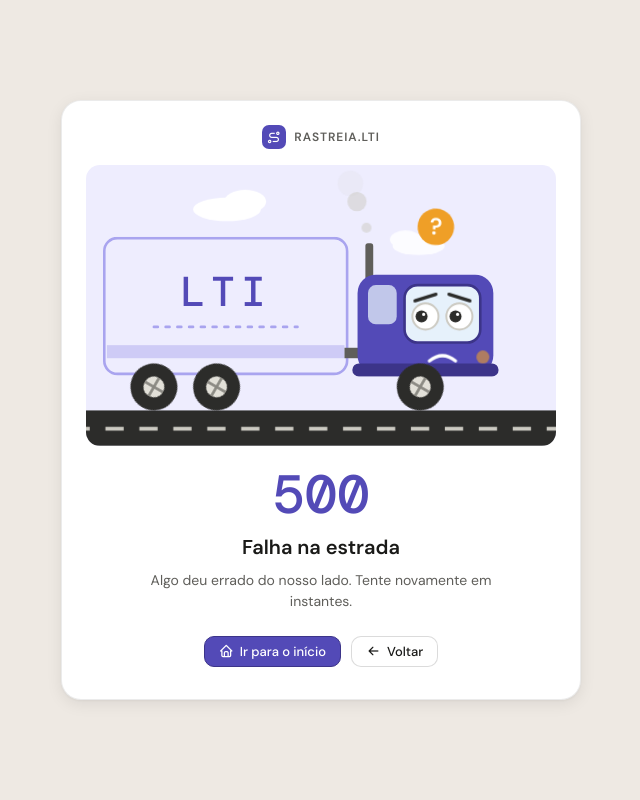
After one commit to thiagof00/rastreia.lti.web, a Spring app: template src/main/resources/templates/error.html in a window 1280 px wide. The commit adds this page. Shown: the whole page, without its empty margins (319-959 px from the left). Run offline with Thymeleaf, Linux system fonts and the light colour scheme; the template is opened without the code that fills it, so the values that code supplies are empty; some libraries are stand-ins or nearby versions.

Commit message:
Inclusao de rotas REST para o app e inclusao da pagina de erro

```diff
--- a/src/main/java/rastreia/lti/web/config/WebConfig.java
+++ b/src/main/java/rastreia/lti/web/config/WebConfig.java
@@ -24,6 +24,8 @@ public class WebConfig implements WebMvcConfigurer {
                         "/login",
                         "/logout",
                         "/global.css",
-                        "/login.jpg");
+                        "/login.jpg",
+                        "/error",
+                        "/api/login");
     }
 }
--- a/src/main/java/rastreia/lti/web/controllers/CarretasController.java
+++ b/src/main/java/rastreia/lti/web/controllers/CarretasController.java
@@ -1,10 +1,8 @@
 package rastreia.lti.web.controllers;
 
-import org.apache.coyote.Response;
 import org.springframework.beans.factory.annotation.Autowired;
 import org.springframework.dao.DataIntegrityViolationException;
 import org.springframework.http.HttpStatus;
-import org.springframework.http.HttpStatusCode;
 import org.springframework.stereotype.Controller;
 import org.springframework.web.bind.annotation.GetMapping;
 import org.springframework.web.bind.annotation.ModelAttribute;
@@ -26,9 +24,10 @@ public class CarretasController {
     @GetMapping("/carretas")
     public ModelAndView index() {
         ModelAndView mv = new ModelAndView("carretas/index");
+        Long totalCarretas = carretasRepository.count();
         mv.addObject("paginaAtiva", "carretas");
         mv.addObject("carretas", carretasRepository.findAll());
-
+        mv.addObject("totalCarretas", totalCarretas);
         return mv;
     }
 
--- a/src/main/java/rastreia/lti/web/controllers/GeralController.java
+++ b/src/main/java/rastreia/lti/web/controllers/GeralController.java
@@ -98,7 +98,7 @@ public class GeralController {
         return "redirect:/";
     }
 
-    private String obterIp(HttpServletRequest request) {
+    static String obterIp(HttpServletRequest request) {
         String cfIp = request.getHeader("CF-Connecting-IP");
         if (cfIp != null && !cfIp.isBlank()) {
             return cfIp;
--- a/src/main/java/rastreia/lti/web/controllers/MotoristasController.java
+++ b/src/main/java/rastreia/lti/web/controllers/MotoristasController.java
@@ -11,8 +11,6 @@ import org.springframework.web.bind.annotation.PostMapping;
 import org.springframework.web.server.ResponseStatusException;
 import org.springframework.web.servlet.ModelAndView;
 import org.springframework.web.servlet.mvc.support.RedirectAttributes;
-
-import rastreia.lti.web.models.Carreta;
 import rastreia.lti.web.models.Motorista;
 import rastreia.lti.web.repository.MotoristaRepository;
 
@@ -25,8 +23,11 @@ public class MotoristasController {
     @GetMapping("/motoristas")
     public ModelAndView index() {
         ModelAndView mv = new ModelAndView("motoristas/index");
+        Long totalMotoristas = motoristaRepository.count();
+
         mv.addObject("paginaAtiva", "motoristas");
         mv.addObject("motoristas", motoristaRepository.findAll());
+        mv.addObject("totalMotoristas", totalMotoristas);
         return mv;
     }
 
--- a/src/main/resources/templates/caminhoes/index.html
+++ b/src/main/resources/templates/caminhoes/index.html
@@ -23,7 +23,7 @@
                 <div class="stat-card">
                     <div class="stat-icon si-purple"><i class="ti ti-steering-wheel"></i></div>
                     <div class="stat-body">
-                        <div class="stat-value" style="color:var(--purple-500)">12</div>
+                        <div class="stat-value" style="color:var(--purple-500)" th:text="${totalCaminhoes}"></div>
                         <div class="stat-label">Total cadastrados</div>
                     </div>
                 </div>
--- a/src/main/resources/templates/carretas/index.html
+++ b/src/main/resources/templates/carretas/index.html
@@ -25,7 +25,7 @@
                 <div class="stat-card">
                     <div class="stat-icon si-purple"><i class="ti ti-truck"></i></div>
                     <div class="stat-body">
-                        <div class="stat-value" style="color:var(--purple-500)">18</div>
+                        <div class="stat-value" style="color:var(--purple-500)" th:text="${totalCarretas}"></div>
                         <div class="stat-label">Total cadastradas</div>
                     </div>
                 </div>
--- /dev/null
+++ b/src/main/resources/templates/error.html
@@ -0,0 +1,455 @@
+<!DOCTYPE html>
+<html lang="pt-BR" xmlns:th="http://www.thymeleaf.org">
+
+<head>
+    <meta charset="UTF-8">
+    <meta name="viewport" content="width=device-width, initial-scale=1">
+    <title th:text="|${status != null ? status : 500} — Rastreia LTI|">Erro — Rastreia LTI</title>
+    <link rel="stylesheet" th:href="@{/global.css}">
+    <link
+        href="https://fonts.googleapis.com/css2?family=DM+Sans:wght@300;400;500;600&family=DM+Mono:wght@400;500&display=swap"
+        rel="stylesheet">
+    <link href="https://cdn.jsdelivr.net/npm/@tabler/icons-webfont@3.19.0/dist/tabler-icons.min.css" rel="stylesheet">
+    <style>
+        .err-page {
+            display: flex;
+            align-items: center;
+            justify-content: center;
+            min-height: 100vh;
+            padding: 24px;
+        }
+
+        .err-card {
+            width: 100%;
+            max-width: 520px;
+            padding: 24px 24px 32px;
+            text-align: center;
+            background: var(--surface);
+            border: 1px solid var(--border);
+            border-radius: var(--radius-xl);
+            box-shadow: var(--shadow);
+            animation: err-in .5s ease both;
+        }
+
+        .err-brand {
+            display: flex;
+            align-items: center;
+            justify-content: center;
+            gap: 8px;
+            margin-bottom: 16px;
+            font-size: 12px;
+            font-weight: 600;
+            letter-spacing: .08em;
+            color: var(--text-2);
+        }
+
+        .err-brand i {
+            display: flex;
+            align-items: center;
+            justify-content: center;
+            width: 24px;
+            height: 24px;
+            font-size: 14px;
+            color: #fff;
+            background: var(--purple-500);
+            border-radius: 7px;
+        }
+
+        .err-scene {
+            display: block;
+            width: 100%;
+            height: auto;
+            margin-bottom: 22px;
+            border-radius: var(--radius-lg);
+        }
+
+        .err-code {
+            font-family: var(--mono);
+            font-size: 54px;
+            font-weight: 500;
+            line-height: 1;
+            color: var(--purple-500);
+        }
+
+        .err-title {
+            margin-top: 10px;
+            font-size: 20px;
+            font-weight: 600;
+            color: var(--text-1);
+        }
+
+        .err-msg {
+            max-width: 380px;
+            margin: 8px auto 0;
+            color: var(--text-2);
+        }
+
+        .err-actions {
+            display: flex;
+            flex-wrap: wrap;
+            gap: 10px;
+            justify-content: center;
+            margin-top: 24px;
+        }
+
+        .err-actions .btn.btn-primary {
+            width: auto;
+            color: #fff;
+            background: var(--purple-500);
+            border-color: var(--purple-700);
+        }
+
+        .err-actions .btn.btn-primary:hover {
+            background: var(--purple-700);
+        }
+
+        .err-path {
+            margin-top: 20px;
+            font-family: var(--mono);
+            font-size: 12px;
+            color: var(--text-3);
+            word-break: break-all;
+        }
+
+        .truck {
+            transform-origin: 180px 190px;
+            animation: err-bounce 1.1s ease-in-out infinite;
+        }
+
+        .wheel {
+            transform-box: fill-box;
+            transform-origin: center;
+            animation: err-spin .9s linear infinite;
+        }
+
+        .eye {
+            transform-box: fill-box;
+            transform-origin: center;
+            animation: err-blink 4.2s infinite;
+        }
+
+        .pupils-idle {
+            animation: err-look 5s ease-in-out infinite;
+        }
+
+        .puff {
+            transform-box: fill-box;
+            transform-origin: center;
+            opacity: 0;
+            animation: err-puff 2.4s ease-out infinite;
+        }
+
+        .puff:nth-child(2) {
+            animation-delay: .8s;
+        }
+
+        .puff:nth-child(3) {
+            animation-delay: 1.6s;
+        }
+
+        .question {
+            animation: err-float 1.8s ease-in-out infinite;
+        }
+
+        .light {
+            animation: err-glow 1.4s ease-in-out infinite;
+        }
+
+        .cloud {
+            animation: err-cloud 18s linear infinite;
+        }
+
+        .cloud.slow {
+            animation-duration: 26s;
+            animation-delay: -10s;
+        }
+
+        .road-dash {
+            animation: err-road .7s linear infinite;
+        }
+
+        @keyframes err-in {
+            from {
+                opacity: 0;
+                transform: translateY(14px);
+            }
+
+            to {
+                opacity: 1;
+                transform: none;
+            }
+        }
+
+        @keyframes err-bounce {
+
+            0%,
+            100% {
+                transform: translateY(0) rotate(0);
+            }
+
+            50% {
+                transform: translateY(-2.5px) rotate(-.5deg);
+            }
+        }
+
+        @keyframes err-spin {
+            to {
+                transform: rotate(360deg);
+            }
+        }
+
+        @keyframes err-blink {
+
+            0%,
+            92%,
+            100% {
+                transform: scaleY(1);
+            }
+
+            95% {
+                transform: scaleY(.08);
+            }
+        }
+
+        @keyframes err-look {
+
+            0%,
+            100% {
+                transform: translateX(0);
+            }
+
+            30% {
+                transform: translateX(-3px);
+            }
+
+            65% {
+                transform: translateX(3px);
+            }
+        }
+
+        @keyframes err-puff {
+            0% {
+                opacity: 0;
+                transform: translate(0, 0) scale(.4);
+            }
+
+            20% {
+                opacity: .85;
+            }
+
+            100% {
+                opacity: 0;
+                transform: translate(-16px, -44px) scale(1.5);
+            }
+        }
+
+        @keyframes err-float {
+
+            0%,
+            100% {
+                transform: translateY(0) rotate(-6deg);
+            }
+
+            50% {
+                transform: translateY(-6px) rotate(6deg);
+            }
+        }
+
+        @keyframes err-glow {
+
+            0%,
+            100% {
+                opacity: 1;
+            }
+
+            50% {
+                opacity: .35;
+            }
+        }
+
+        @keyframes err-cloud {
+            from {
+                transform: translateX(-90px);
+            }
+
+            to {
+                transform: translateX(450px);
+            }
+        }
+
+        @keyframes err-road {
+            to {
+                transform: translateX(-26px);
+            }
+        }
+
+        @media (prefers-reduced-motion: reduce) {
+
+            .err-card,
+            .truck,
+            .wheel,
+            .eye,
+            .pupils-idle,
+            .puff,
+            .question,
+            .light,
+            .cloud,
+            .road-dash {
+                animation: none;
+            }
+
+            .puff {
+                opacity: .5;
+            }
+        }
+    </style>
+</head>
+
+<body>
+    <main class="err-page"
+        th:with="codigo=${status != null ? status : 500},
+                 titulo=${status == 404 ? 'Rota não encontrada' : (status == 403 ? 'Acesso negado' : (status == 400 ? 'Requisição inválida' : (status == 503 ? 'Serviço indisponível' : 'Falha na estrada')))},
+                 mensagem=${status == 404 ? 'Essa carga se perdeu no caminho. A página que você procura não existe ou foi movida.' : (status == 403 ? 'Você não tem permissão para acessar este destino.' : (status == 400 ? 'Não foi possível entender o pedido enviado. Confira os dados e tente novamente.' : (status == 503 ? 'O serviço está temporariamente fora do ar. Tente novamente em instantes.' : 'Algo deu errado do nosso lado. Tente novamente em instantes.')))}">
+        <div class="err-card">
+
+            <div class="err-brand"><i class="ti ti-route"></i> RASTREIA.LTI</div>
+
+            <svg class="err-scene" id="cena" viewBox="0 0 360 215" role="img"
+                aria-label="Caminhão animado com expressão preocupada">
+                <rect width="360" height="215" fill="var(--purple-50)" />
+
+                <g class="cloud" fill="#fff">
+                    <ellipse cx="0" cy="34" rx="26" ry="9" />
+                    <ellipse cx="14" cy="28" rx="16" ry="9" />
+                </g>
+                <g class="cloud slow" fill="#fff" opacity=".8">
+                    <ellipse cx="0" cy="62" rx="20" ry="7" />
+                    <ellipse cx="-10" cy="57" rx="12" ry="7" />
+                </g>
+
+                <rect y="188" width="360" height="27" fill="var(--gray-800)" />
+                <g clip-path="url(#estrada)">
+                    <g class="road-dash">
+                        <line x1="0" y1="202" x2="420" y2="202" stroke="var(--gray-300)" stroke-width="3"
+                            stroke-dasharray="14 12" />
+                    </g>
+                </g>
+                <clipPath id="estrada">
+                    <rect y="188" width="360" height="27" />
+                </clipPath>
+
+                <g class="truck">
+                    <rect x="14" y="56" width="186" height="104" rx="10" fill="var(--purple-50)"
+                        stroke="var(--purple-200)" stroke-width="2" />
+                    <rect x="16" y="138" width="182" height="10" fill="var(--purple-100)" />
+                    <text x="107" y="108" text-anchor="middle" font-size="32" font-weight="500" letter-spacing="4"
+                        fill="var(--purple-500)" style="font-family: var(--mono)">LTI</text>
+                    <line x1="52" y1="124" x2="162" y2="124" stroke="var(--purple-200)" stroke-width="2"
+                        stroke-dasharray="3 6" stroke-linecap="round" />
+
+                    <rect x="198" y="140" width="14" height="8" fill="var(--gray-600)" />
+                    <rect x="214" y="60" width="6" height="28" rx="2" fill="var(--gray-600)" />
+
+                    <rect x="208" y="84" width="104" height="76" rx="14" fill="var(--purple-500)" />
+                    <rect x="204" y="152" width="112" height="10" rx="5" fill="var(--purple-700)" />
+                    <rect x="216" y="92" width="22" height="30" rx="6" fill="var(--blue-50)" opacity=".75" />
+                    <rect x="244" y="92" width="58" height="44" rx="10" fill="var(--blue-50)" stroke="var(--purple-700)"
+                        stroke-width="2" />
+
+                    <g class="eye">
+                        <circle cx="260" cy="116" r="10" fill="#fff" stroke="var(--gray-300)" stroke-width="1.5" />
+                    </g>
+                    <g class="eye">
+                        <circle cx="286" cy="116" r="10" fill="#fff" stroke="var(--gray-300)" stroke-width="1.5" />
+                    </g>
+                    <g class="pupils-idle" id="pupilas-idle">
+                        <g id="pupilas">
+                            <circle cx="260" cy="116" r="4.6" fill="var(--gray-800)" />
+                            <circle cx="286" cy="116" r="4.6" fill="var(--gray-800)" />
+                            <circle cx="261.6" cy="114.4" r="1.2" fill="#fff" />
+                            <circle cx="287.6" cy="114.4" r="1.2" fill="#fff" />
+                        </g>
+                    </g>
+
+                    <line x1="252" y1="104" x2="268" y2="99" stroke="var(--gray-800)" stroke-width="2.5"
+                        stroke-linecap="round" />
+                    <line x1="278" y1="99" x2="294" y2="104" stroke="var(--gray-800)" stroke-width="2.5"
+                        stroke-linecap="round" />
+
+                    <path d="M263 150 q10 -8 20 0" fill="none" stroke="#fff" stroke-width="2.5"
+                        stroke-linecap="round" />
+                    <circle class="light" cx="304" cy="147" r="5" fill="var(--amber-400)" />
+
+                    <g>
+                        <circle class="puff" cx="217" cy="54" r="7" fill="var(--gray-300)" />
+                        <circle class="puff" cx="217" cy="54" r="7" fill="var(--gray-300)" />
+                        <circle class="puff" cx="217" cy="54" r="7" fill="var(--gray-300)" />
+                    </g>
+
+                    <g transform="translate(268 52)">
+                        <g class="question">
+                            <circle r="14" fill="var(--amber-400)" />
+                            <text y="6" text-anchor="middle" font-size="18" font-weight="700" fill="#fff"
+                                style="font-family: var(--font)">?</text>
+                        </g>
+                    </g>
+                </g>
+
+                <g transform="translate(52 170)">
+                    <g class="wheel">
+                        <circle r="18" fill="var(--gray-800)" />
+                        <circle r="8" fill="var(--gray-200)" />
+                        <line x1="-8" y1="0" x2="8" y2="0" stroke="var(--gray-400)" stroke-width="2" />
+                        <line x1="0" y1="-8" x2="0" y2="8" stroke="var(--gray-400)" stroke-width="2" />
+                    </g>
+                </g>
+                <g transform="translate(100 170)">
+                    <g class="wheel">
+                        <circle r="18" fill="var(--gray-800)" />
+                        <circle r="8" fill="var(--gray-200)" />
+                        <line x1="-8" y1="0" x2="8" y2="0" stroke="var(--gray-400)" stroke-width="2" />
+                        <line x1="0" y1="-8" x2="0" y2="8" stroke="var(--gray-400)" stroke-width="2" />
+                    </g>
+                </g>
+                <g transform="translate(256 170)">
+                    <g class="wheel">
+                        <circle r="18" fill="var(--gray-800)" />
+                        <circle r="8" fill="var(--gray-200)" />
+                        <line x1="-8" y1="0" x2="8" y2="0" stroke="var(--gray-400)" stroke-width="2" />
+                        <line x1="0" y1="-8" x2="0" y2="8" stroke="var(--gray-400)" stroke-width="2" />
+                    </g>
+                </g>
+            </svg>
+
+            <div class="err-code" th:text="${codigo}">404</div>
+            <h1 class="err-title" th:text="${titulo}">Rota não encontrada</h1>
+            <p class="err-msg" th:text="${mensagem}">Essa carga se perdeu no caminho.</p>
+
+            <div class="err-actions">
+                <a class="btn btn-primary" th:href="@{/dashboard}"><i class="ti ti-home"></i> Ir para o início</a>
+                <button type="button" class="btn btn-ghost" onclick="history.back()"><i class="ti ti-arrow-left"></i>
+                    Voltar</button>
+            </div>
+
+            <div class="err-path" th:if="${path != null}" th:text="${path}">/caminho/inexistente</div>
+        </div>
+    </main>
+
+    <script>
+        var cena = document.getElementById('cena');
+        var pupilas = document.getElementById('pupilas');
+        var idle = document.getElementById('pupilas-idle');
+
+        document.addEventListener('mousemove', function (e) {
+            var r = cena.getBoundingClientRect();
+            var dx = e.clientX - (r.left + r.width * 0.758);
+            var dy = e.clientY - (r.top + r.height * 0.54);
+            var dist = Math.hypot(dx, dy) || 1;
+            var f = Math.min(1, dist / 200) * 3.2;
+            pupilas.setAttribute('transform', 'translate(' + (dx / dist * f) + ' ' + (dy / dist * f) + ')');
+            idle.style.animation = 'none';
+        });
+    </script>
+</body>
+
+</html>
--- a/src/main/resources/templates/motoristas/index.html
+++ b/src/main/resources/templates/motoristas/index.html
@@ -24,7 +24,7 @@
                 <div class="stat-card">
                     <div class="stat-icon si-purple"><i class="ti ti-users"></i></div>
                     <div class="stat-body">
-                        <div class="stat-value" style="color:var(--purple-500)">10</div>
+                        <div class="stat-value" style="color:var(--purple-500)" th:text="${totalMotoristas}"></div>
                         <div class="stat-label">Total cadastrados</div>
                     </div>
                 </div>
```
Also changed, not shown: src/main/java/rastreia/lti/web/controllers/CaminhoesController.java (+2 -8 lines), src/main/java/rastreia/lti/web/controllers/RestAppController.java (added, +63 -0 lines), src/main/java/rastreia/lti/web/interceptor/AutenticacaoInterceptor.java (+20 -3 lines), src/main/resources/static/caminhao-erro-simples.gif (added).
